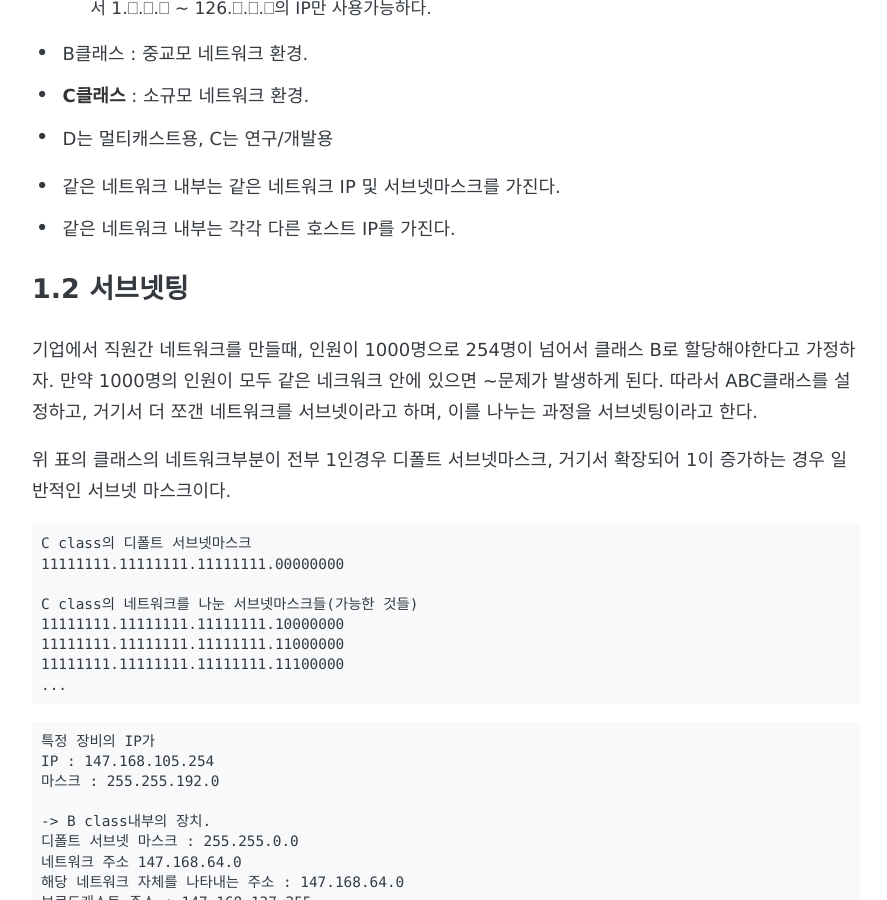
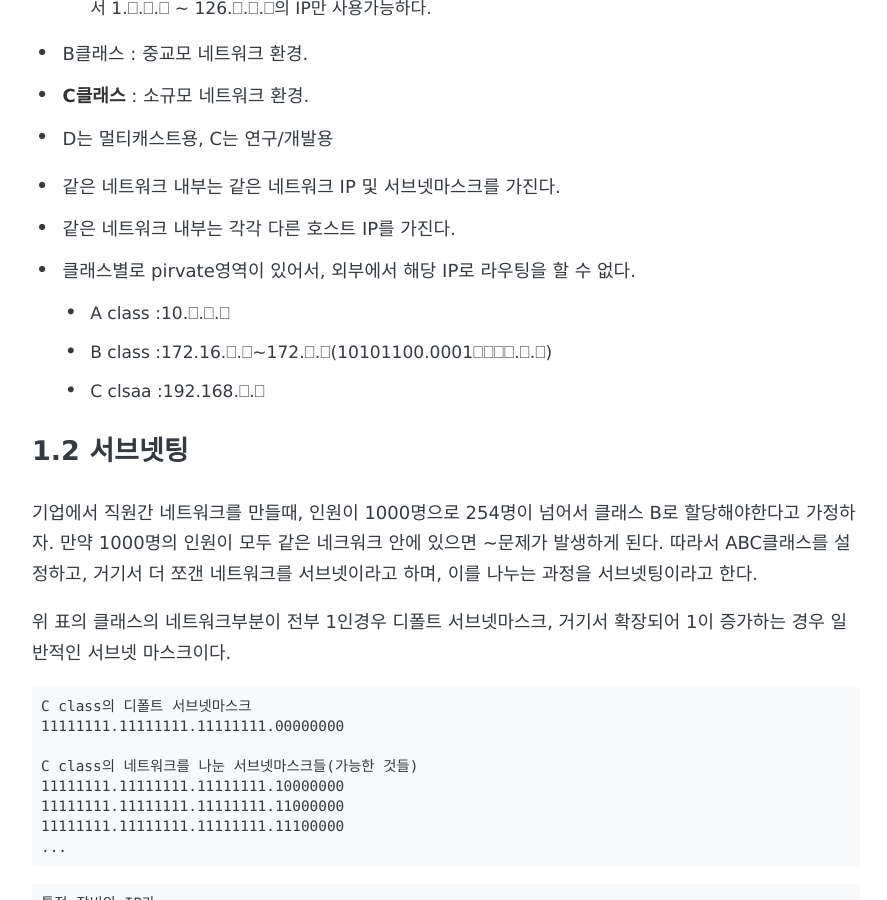
Before and after one commit to gyujun9403/gyujun9403.github.io, a Jekyll site: the page built from _posts/2022-06-17-NetPractice.md, in a window 1280 px wide and 900 px high, scrolled down 1407 px. Shown: the whole window, without its empty margins (194-1081 px from the left). Built offline with Jekyll 4.4.1, drawn with Linux system fonts in a browser that asks for light colours; some web fonts are replaced; comment, search, counter and statistics services are not loaded; some of the changed text lies outside the part shown.

Commit message:
net practice

````diff
--- a/_posts/2022-06-17-NetPractice.md
+++ b/_posts/2022-06-17-NetPractice.md
@@ -34,7 +34,10 @@ IPv4기준. IP주소를 네트워크의 크기에 맞게 할당하고자, 이를
 
 - 같은 네트워크 내부는 같은 네트워크 IP 및 서브넷마스크를 가진다.
 - 같은 네트워크 내부는 각각 다른 호스트 IP를 가진다.
-
+- 클래스별로 pirvate영역이 있어서, 외부에서 해당 IP로 라우팅을 할 수 없다.
+    - A class :10.⎕︎.︎︎⎕︎.⎕︎
+    - B class :172.16.︎︎⎕︎.⎕︎~172︎.⎕︎.⎕︎(10101100.0001⎕︎⎕︎⎕︎⎕︎.⎕︎.⎕︎)
+    - C clsaa :192.168.︎︎⎕︎.⎕︎
 
 ### 1.2 서브넷팅
 기업에서 직원간 네트워크를 만들때, 인원이 1000명으로 254명이 넘어서 클래스 B로 할당해야한다고 가정하자. 만약 1000명의 인원이 모두 같은 네크워크 안에 있으면 ~문제가 발생하게 된다. 따라서 ABC클래스를 설정하고, 거기서 더 쪼갠 네트워크를 서브넷이라고 하며, 이를 나누는 과정을 서브넷팅이라고 한다.
@@ -62,6 +65,7 @@ IP : 147.168.105.254
 해당 네트워크 자체를 나타내는 주소 : 147.168.64.0
 브로드캐스트 주소 : 147.168.127.255
 ```
+
 ### 1.3 넷프에서의 IP
 - 넷프를 할 때, 과제들의 네트워크는 소규모 네트워크이므로, 192.⎕︎.︎︎⎕︎.⎕︎ ~ 223.⎕︎.︎︎⎕︎.⎕︎사이의 IP를 할당한다.
 - 선으로 연결되거나, 스위치를 통해 연결된 것들은 같은 네트워크주소를 가져야한다.
@@ -78,7 +82,7 @@ client A: webserv.non-real.com
 목적지IP/마스크 => 보내야할 인터페이스
 ```
 - 모든 입력에 대해서 적용시키고 싶을때, 목적지IP/마스크를 0.0.0.0/0으로 기입
-- 목적지IP/마스크를 보내고자하는 네트워크 자체로 기입해도 된다(대상이 네트워크에 포함되므로). -> 호스트 주소가 전부 0인 경우.
+- 목적지IP/마스크를 보내고자하는 네트워크 자체로 기입한다(목적지가 해당 네트워크에 포함되므로). -> 호스트 주소가 전부 0인 경우.
 - 라우터의 각 인터페이스는 서로 다른 네트워크여야한다.
 - 목적지가 라우터에 연결되어있는 IP라면, 라우터한테 도착하기만 하면 알아서 보내준다.
 
````
Also changed, not shown: _posts/2022-06-19-Webserv_socket.md (added, +32 -0 lines).
